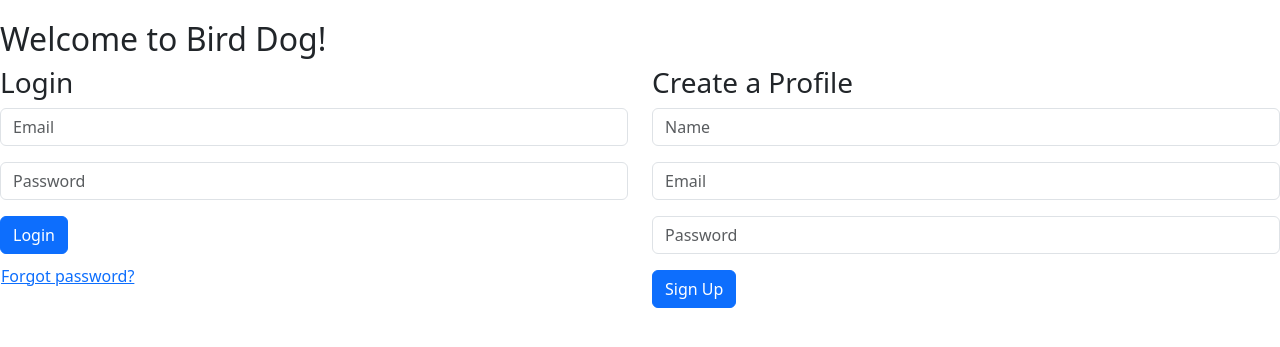
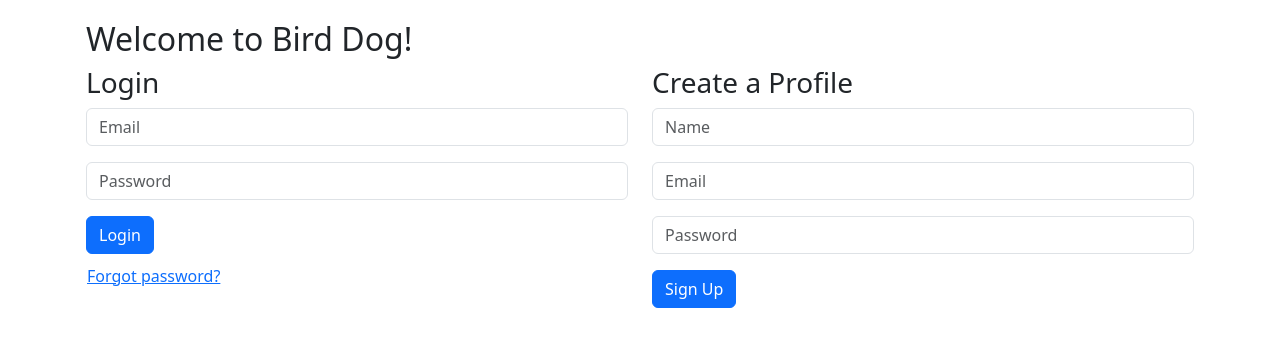
Before and after one commit to jbrandt130/birddog, a Flask app: page / in a window 1280 px wide. Shown: the part 74-421 px from the top of the page. Run offline with Flask 3, Linux system fonts and the light colour scheme; some libraries are stand-ins or nearby versions.

Commit message:
fix component margins

```diff
--- a/templates/index.html
+++ b/templates/index.html
@@ -84,7 +84,7 @@
   </div>
 </nav>
 
-<div class="tab-content mt-4">
+<div class="container px-3 tab-content mt-4">
 
 <!-- Home Panel -->
 <div class="tab-pane fade show active" id="nav-home" role="tabpanel">
@@ -275,7 +275,7 @@
       <span class="visually-hidden">Loading...</span>
     </div>
   </div>
-  <div id="browse-page-content">
+  <div id="browse-page-content" class="container px-3 mt-4">
     <div id="browse-header-card" class="card mb-4" >
       <div class="card-body">
         <div class="row align-items-center">
@@ -368,7 +368,7 @@
         </div>
       </div>
     </div>
-    <div class="container mt-4">
+    <div class="mt-4">
       <table id="page_table" class="table table-striped table-hover">
         <thead class="table-light position-sticky top-0" style="z-index: 1;">
           <tr>
```
